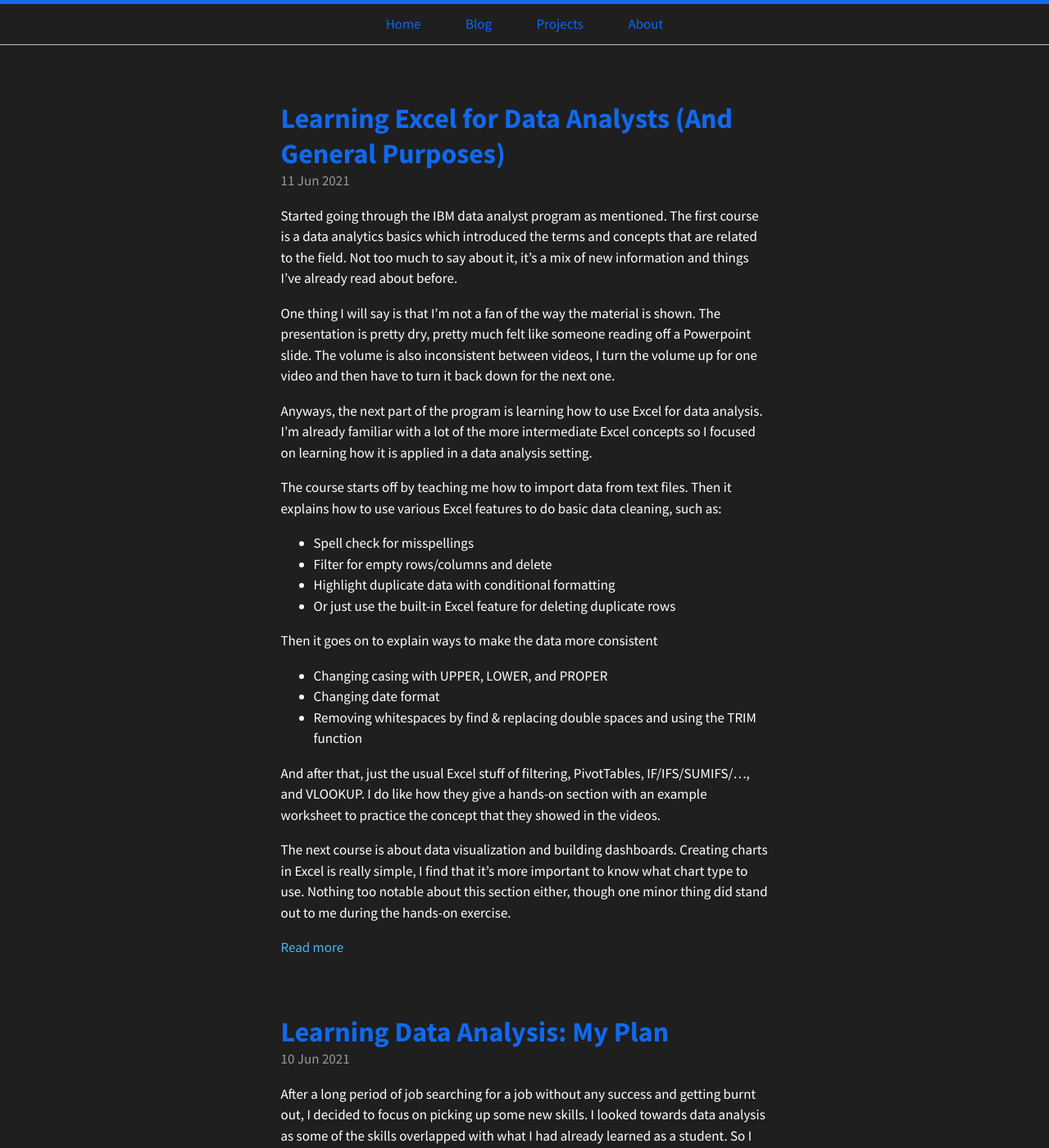
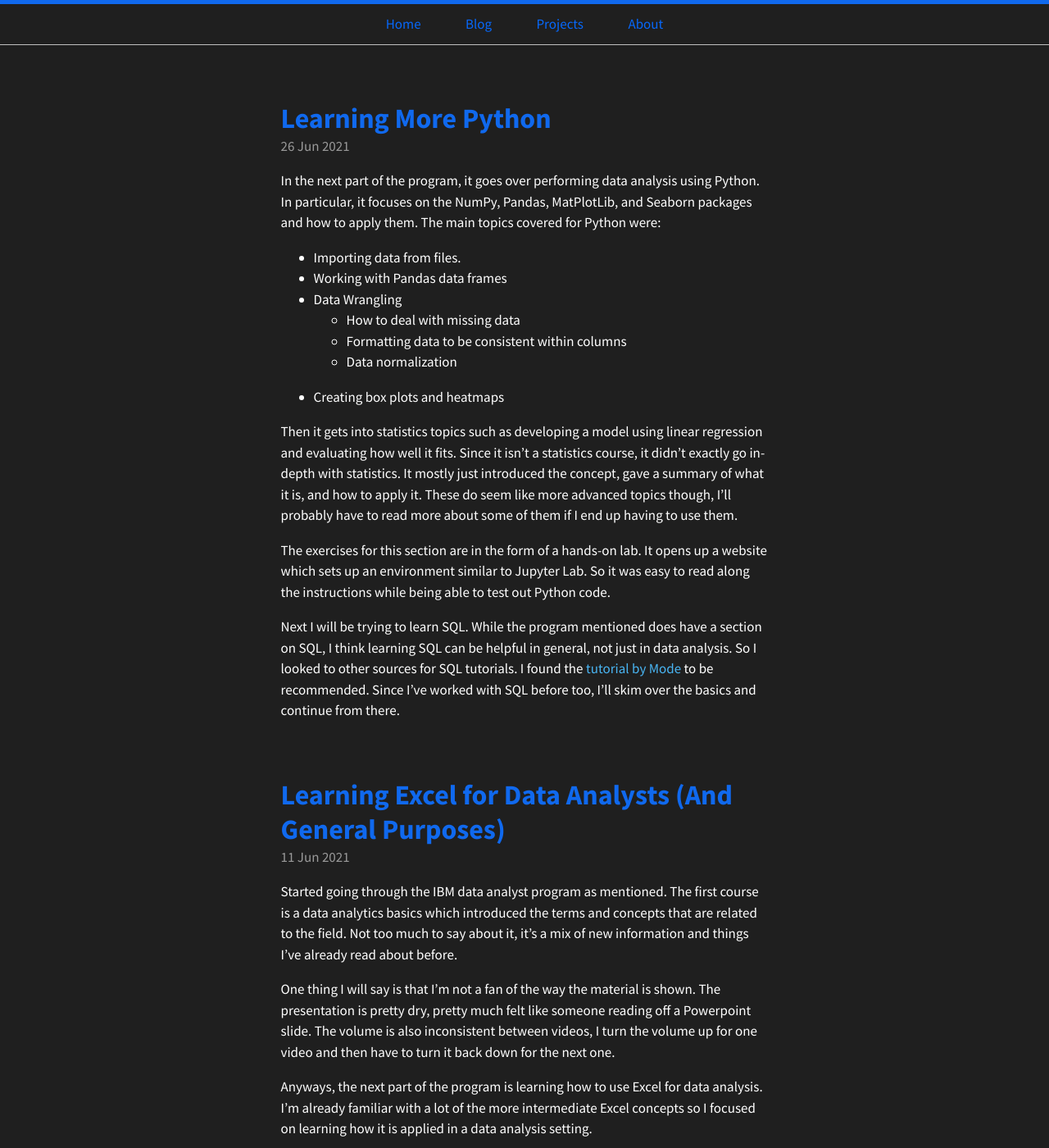
Before and after one commit to jackyhohs/jackyhohs.github.io, a Jekyll site: the page built from blog/index.html, in a window 1280 px wide and 1400 px high. Shown: the whole window at 82% size. Built offline with Jekyll 4.4.1, drawn with Linux system fonts in a browser that asks for light colours; the list of posts is cut into pages by our own code.

Commit message:
6/26 update

```diff
--- /dev/null
+++ b/blog/_posts/2021-06-26-Learning-More-Python.md
@@ -0,0 +1,21 @@
+---
+layout: post
+title:  "Learning More Python"
+categories: Data_Analysis
+---
+
+In the next part of the program, it goes over performing data analysis using Python. In particular, it focuses on the NumPy, Pandas, MatPlotLib, and Seaborn packages and how to apply them.
+The main topics covered for Python were:
+- Importing data from files.
+- Working with Pandas data frames
+- Data Wrangling
+    - How to deal with missing data
+    - Formatting data to be consistent within columns
+    - Data normalization
+- Creating box plots and heatmaps
+
+Then it gets into statistics topics such as developing a model using linear regression and evaluating how well it fits. Since it isn't a statistics course, it didn't exactly go in-depth with statistics. It mostly just introduced the concept, gave a summary of what it is, and how to apply it. These do seem like more advanced topics though, I'll probably have to read more about some of them if I end up having to use them.
+
+The exercises for this section are in the form of a hands-on lab. It opens up a website which sets up an environment similar to Jupyter Lab. So it was easy to read along the instructions while being able to test out Python code.
+
+Next I will be trying to learn SQL. While the program mentioned does have a section on SQL, I think learning SQL can be helpful in general, not just in data analysis. So I looked to other sources for SQL tutorials. I found the [tutorial by Mode](https://mode.com/sql-tutorial/introduction-to-sql/) to be recommended. Since I've worked with SQL before too, I'll skim over the basics and continue from there.
--- a/projects.md
+++ b/projects.md
@@ -6,3 +6,7 @@
 <p class="message">
   There is currently nothing here, but hopefully I will have some projects to display here some day.
 </p>
+
+<p>
+[Dank Hunt](https://github.com/jackyhohs/Dank-Hunt) is a project I worked on for my Python class. It's a simple point and click game based on Duck Hunt, with some modifications.
+</p>
```
Also changed, not shown: index.html (+3 -22 lines).
